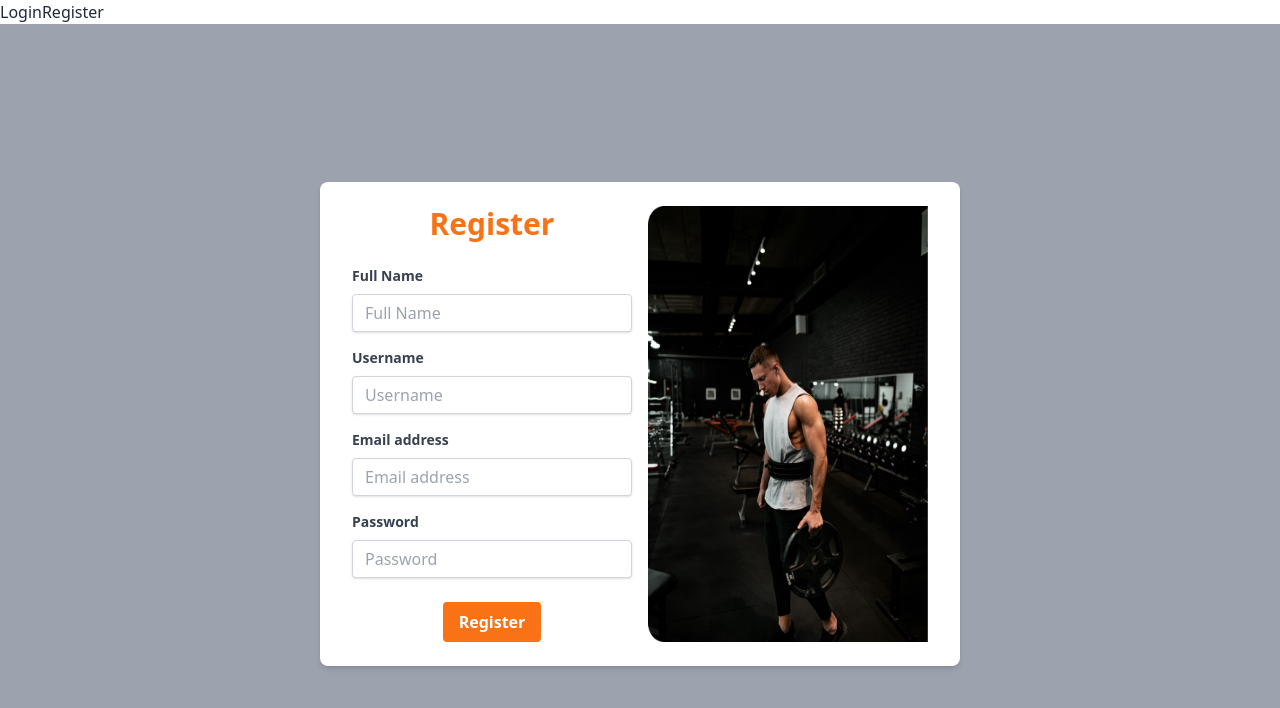
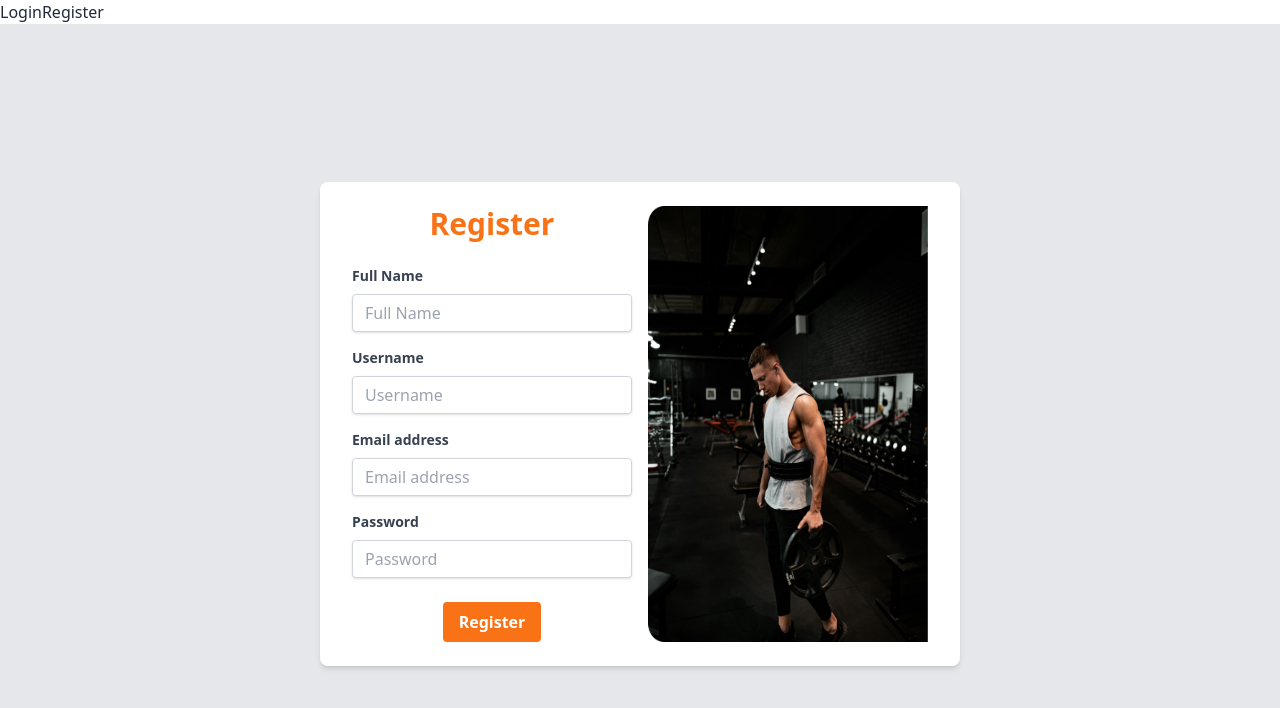
Before and after one commit to JamesSembukuttiarachchi/Fitness-Arena, a React (Vite) app in the folder Frontend/: page /register in a window 1280 px wide. Shown: the top 708 px of the page. Built offline with nearby package versions, Linux system fonts and the light colour scheme.

Commit message:
register.jsx

```diff
--- a/Frontend/src/pages/Register.jsx
+++ b/Frontend/src/pages/Register.jsx
@@ -68,7 +68,7 @@
   };
 
   return (
-    <div className="flex justify-center items-center h-screen bg-gray-400">
+    <div className="flex justify-center items-center h-screen bg-gray-200">
       <div className="max-w-4xl bg-white shadow-md rounded-lg px-8 py-6 w-full md:w-3/4 lg:w-2/4 flex flex-col md:flex-row md:space-x-4">
         <form onSubmit={formik.handleSubmit} className="flex-1">
           <h3 className="text-3xl font-bold mb-6 text-center text-orange-500">
```
